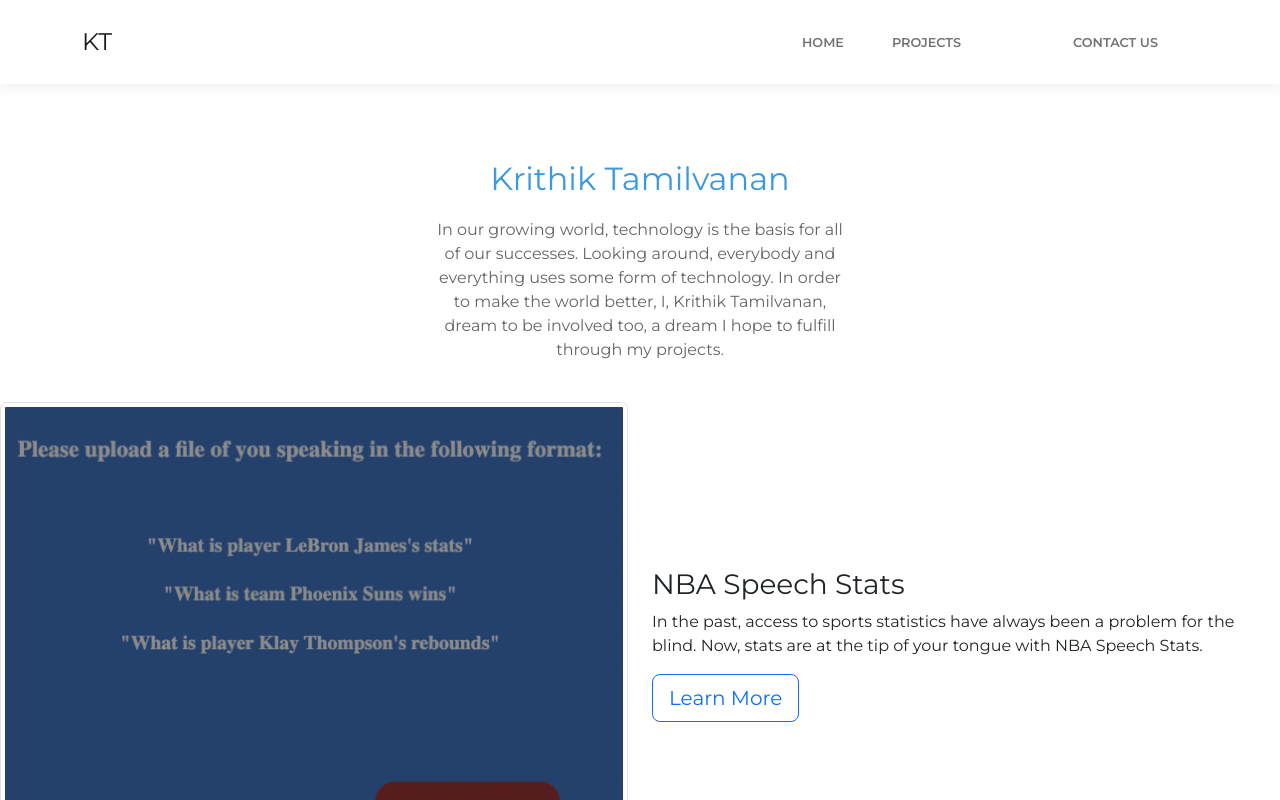
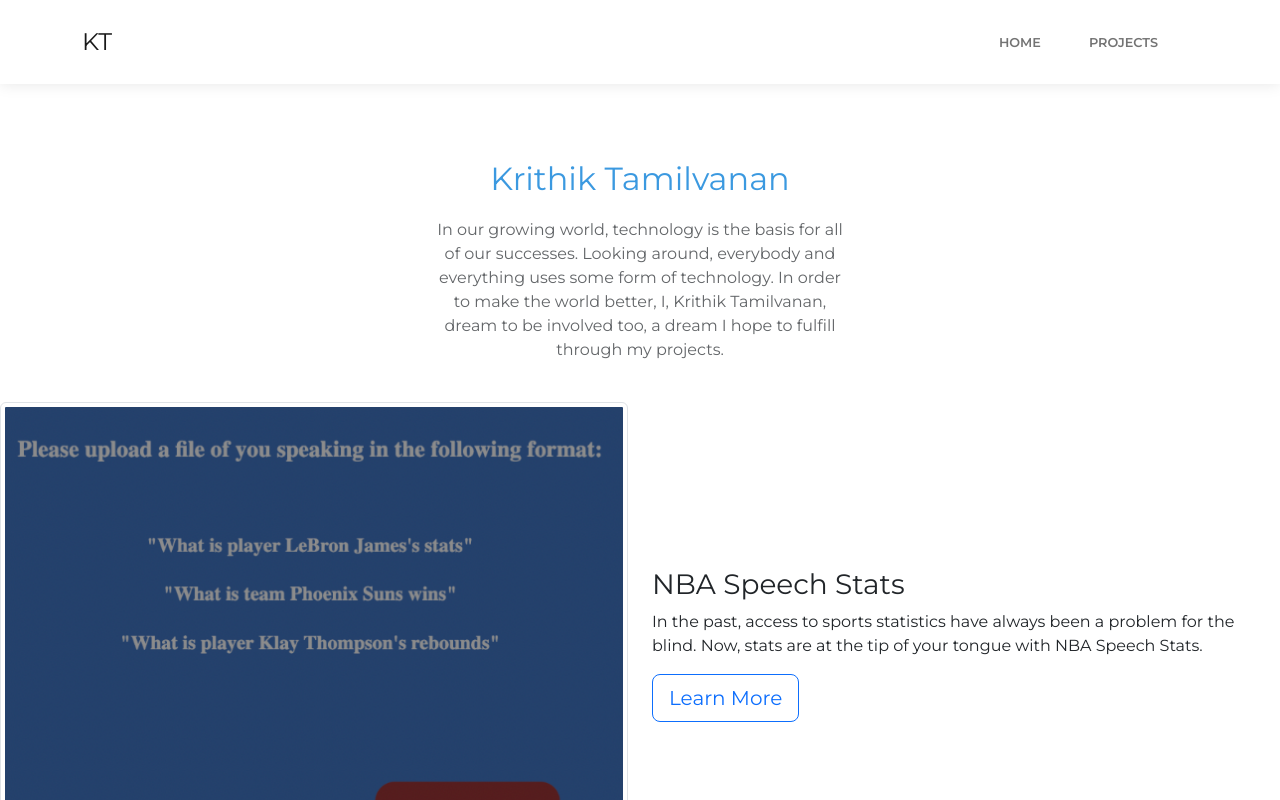
Before and after one commit to tkrithik/CSAPortfolio, a plain HTML site: page about-us.html in a window 1280 px wide. Shown: the top 800 px of the page. Drawn offline with Linux system fonts and the light colour scheme; some packages are replaced by stand-ins of ours; a script that the page names is missing.

Commit message:
Update about-us.html

```diff
--- a/about-us.html
+++ b/about-us.html
@@ -17,10 +17,7 @@
             <div class="collapse navbar-collapse" id="navcol-1">
                 <ul class="navbar-nav ms-auto">
                     <li class="nav-item"><a class="nav-link" href="index.html">Home</a></li>
-                    <li class="nav-item"><a class="nav-link" href="features.html">Projects</a></li>
-                    <li class="nav-item"></li>
-                    <li class="nav-item"></li>
-                    <li class="nav-item"><a class="nav-link" href="contact-us.html">Contact Us</a></li>
+                    <li class="nav-item"><a class="nav-link" href="about-us.html">Projects</a></li>
                 </ul>
             </div>
         </div>
```
